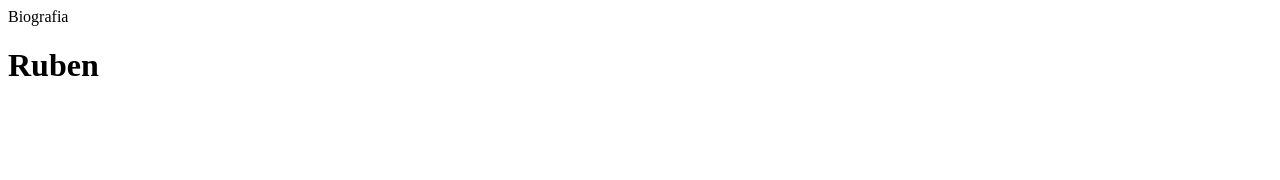
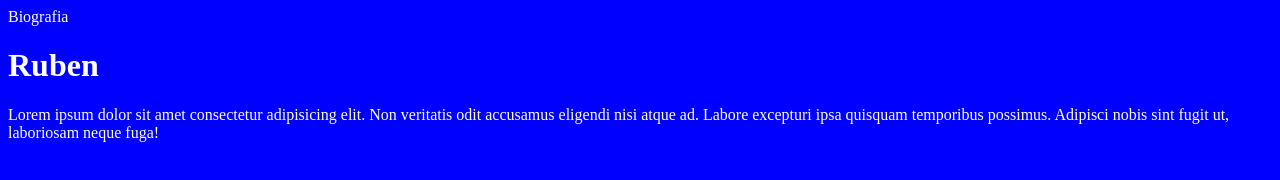
Before and after one commit to RubenBou/mtg-Ruben-Bou, a plain HTML site: page index.html in a window 1280 px wide. Drawn offline with Linux system fonts and the light colour scheme.

Commit message:
Tercer commit del html

```diff
--- a/index.html
+++ b/index.html
@@ -4,10 +4,11 @@
     <meta charset="UTF-8">
     <meta name="viewport" content="width=device-width, initial-scale=1.0">
     <title>Document</title>
+    <link rel="stylesheet" href="index.css">
 </head>
 <body>
     <div>Biografia</div>
     <h1>Ruben</h1>
-
+    <p>Lorem ipsum dolor sit amet consectetur adipisicing elit. Non veritatis odit accusamus eligendi nisi atque ad. Labore excepturi ipsa quisquam temporibus possimus. Adipisci nobis sint fugit ut, laboriosam neque fuga!</p>
 </body>
 </html>
```
